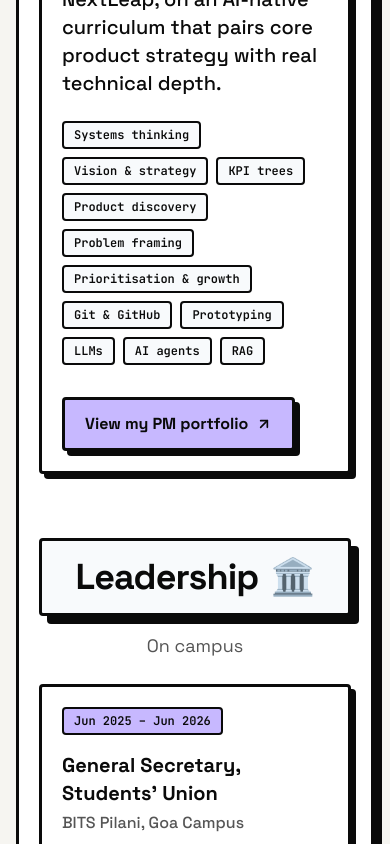
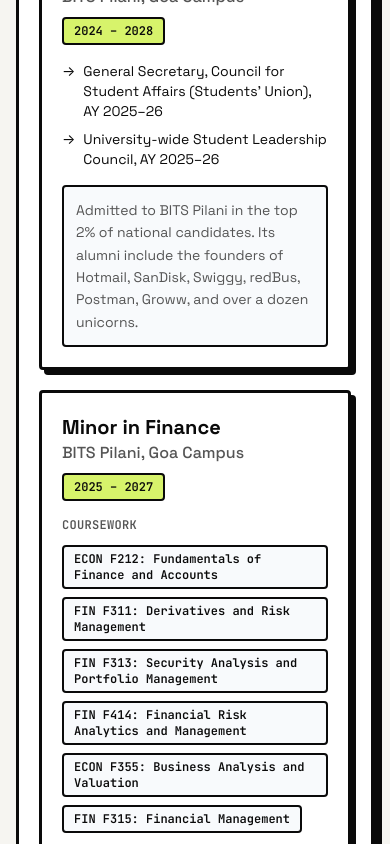
Before and after one commit to gnbhoite06/portfolio, a React (Vite) app: page / in a window 390 px wide. Shown: the part 5600-6444 px from the top of the page. Built offline with nearby package versions, Linux system fonts and the light colour scheme.

Commit message:
Add Education section
B.E. Chemical Engineering and Minor in Finance at BITS Pilani, Goa,
with positions of responsibility and finance coursework. Adds an
Education link to the nav.

Co-Authored-By: Claude Opus 5.5 <noreply@anthropic.com>

```diff
--- a/src/App.tsx
+++ b/src/App.tsx
@@ -2,6 +2,7 @@ import Nav from "./components/Nav";
 import Hero from "./components/Hero";
 import About from "./components/About";
 import Experience from "./components/Experience";
+import Education from "./components/Education";
 import Leadership from "./components/Leadership";
 import Certifications from "./components/Certifications";
 import PmHighlight from "./components/PmHighlight";
@@ -26,6 +27,7 @@ function App() {
             <Hero />
             <About />
             <Experience />
+            <Education />
             <PmHighlight />
             <Leadership />
             <Certifications />
--- /dev/null
+++ b/src/components/Education.tsx
@@ -0,0 +1,76 @@
+import type { ReactNode } from "react";
+import { useReveal } from "../hooks/useReveal";
+import Section from "./Section";
+
+const courses = [
+  "ECON F212: Fundamentals of Finance and Accounts",
+  "FIN F311: Derivatives and Risk Management",
+  "FIN F313: Security Analysis and Portfolio Management",
+  "FIN F414: Financial Risk Analytics and Management",
+  "ECON F355: Business Analysis and Valuation",
+  "FIN F315: Financial Management",
+];
+
+function Card({ children }: { children: ReactNode }) {
+  const ref = useReveal<HTMLDivElement>();
+  return (
+    <div ref={ref} className="reveal">
+      <article className="press rounded border-neo border-ink bg-surface p-5 shadow-neo md:p-6">{children}</article>
+    </div>
+  );
+}
+
+function Header({ title, dates }: { title: string; dates: string }) {
+  return (
+    <div className="mb-3 flex flex-col gap-2 sm:flex-row sm:items-start sm:justify-between">
+      <div>
+        <h3 className="text-xl font-bold md:text-2xl">{title}</h3>
+        <p className="text-base font-medium text-ink-soft md:text-lg">BITS Pilani, Goa Campus</p>
+      </div>
+      <span className="inline-block shrink-0 self-start rounded border-2 border-ink bg-pill px-2.5 py-1 font-mono text-xs font-semibold text-[#0a0a0a] md:text-[0.8rem]">
+        {dates}
+      </span>
+    </div>
+  );
+}
+
+export default function Education() {
+  return (
+    <Section id="education" title="Education" emoji="🎓" subtitle="Where I study">
+      <div className="space-y-5 md:space-y-6">
+        <Card>
+          <Header title="B.E. Chemical Engineering" dates="2024 – 2028" />
+          <ul className="mt-4 space-y-2 text-sm md:text-base">
+            <li className="flex gap-2">
+              <span aria-hidden="true">&rarr;</span>
+              General Secretary, Council for Student Affairs (Students&rsquo; Union), AY 2025&ndash;26
+            </li>
+            <li className="flex gap-2">
+              <span aria-hidden="true">&rarr;</span>
+              University-wide Student Leadership Council, AY 2025&ndash;26
+            </li>
+          </ul>
+          <p className="mt-4 rounded border-2 border-ink bg-surface-alt p-3 text-sm leading-[1.6] text-ink-soft md:text-[0.95rem]">
+            Admitted to BITS Pilani in the top 2% of national candidates. Its alumni include the founders of Hotmail,
+            SanDisk, Swiggy, redBus, Postman, Groww, and over a dozen unicorns.
+          </p>
+        </Card>
+
+        <Card>
+          <Header title="Minor in Finance" dates="2025 – 2027" />
+          <p className="mb-3 mt-4 font-mono text-xs font-semibold uppercase tracking-wide text-ink-soft">Coursework</p>
+          <ul className="flex flex-wrap gap-2">
+            {courses.map((c) => (
+              <li
+                key={c}
+                className="rounded border-2 border-ink bg-surface-alt px-2.5 py-1 font-mono text-xs font-semibold md:text-[0.8rem]"
+              >
+                {c}
+              </li>
+            ))}
+          </ul>
+        </Card>
+      </div>
+    </Section>
+  );
+}
--- a/src/components/Nav.tsx
+++ b/src/components/Nav.tsx
@@ -5,6 +5,7 @@ import { useTheme } from "../hooks/useTheme";
 const links = [
   { href: "#about", label: "About" },
   { href: "#experience", label: "Work" },
+  { href: "#education", label: "Education" },
   { href: "#product", label: "Product" },
   { href: "#leadership", label: "Leadership" },
   { href: "#contact", label: "Get in Touch" },
@@ -22,12 +23,12 @@ export default function Nav() {
         </a>
 
         <div className="flex items-center gap-2 md:gap-4">
-          <ul className="hidden items-center gap-1 md:flex lg:gap-3">
+          <ul className="hidden items-center md:flex lg:gap-2">
             {links.map((link) => (
               <li key={link.href}>
                 <a
                   href={link.href}
-                  className="rounded px-3 py-2 text-sm font-bold transition-opacity hover:opacity-60"
+                  className="rounded px-2 py-2 text-sm font-bold lg:px-3 transition-opacity hover:opacity-60"
                 >
                   {link.label}
                 </a>
```
